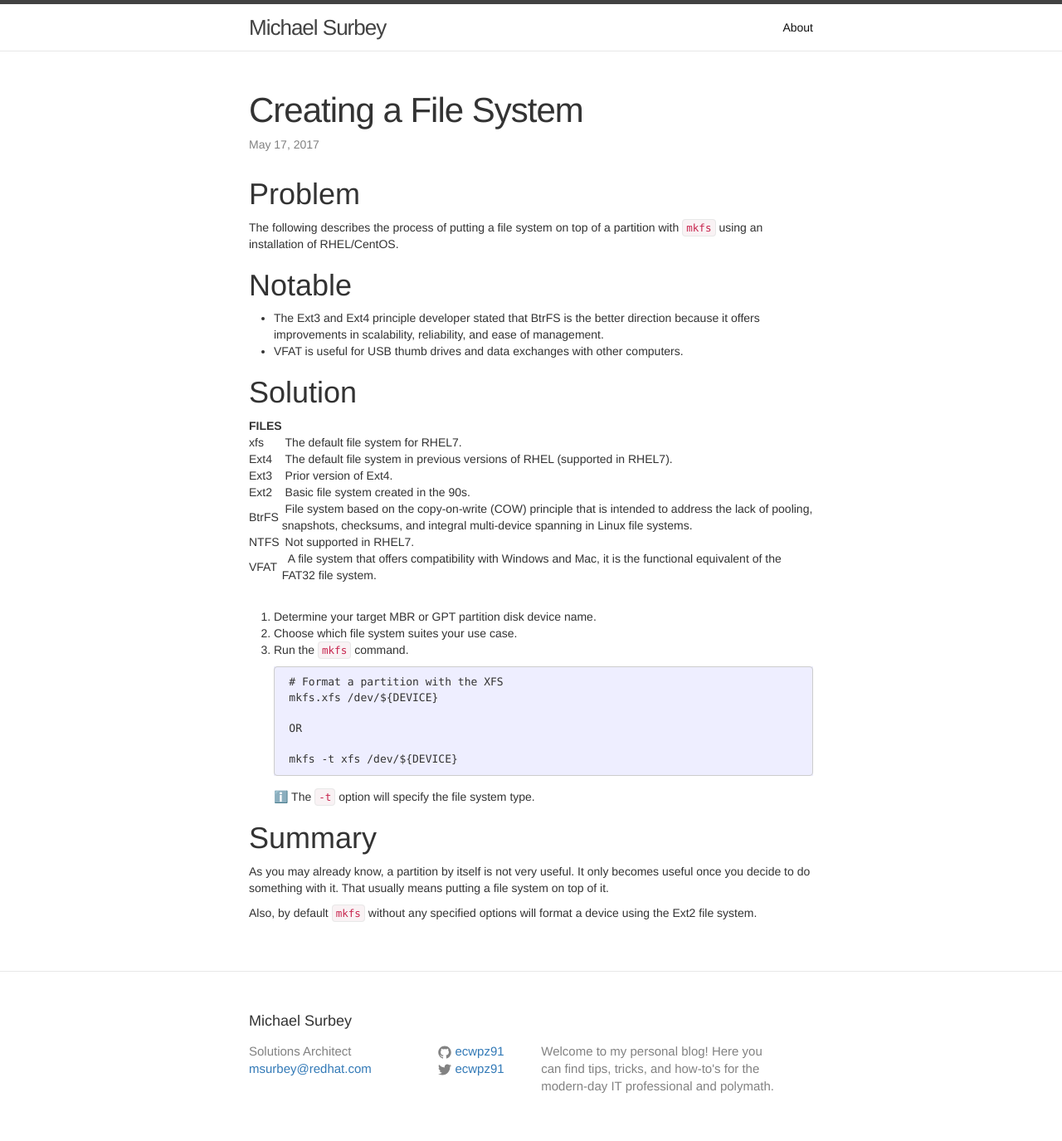
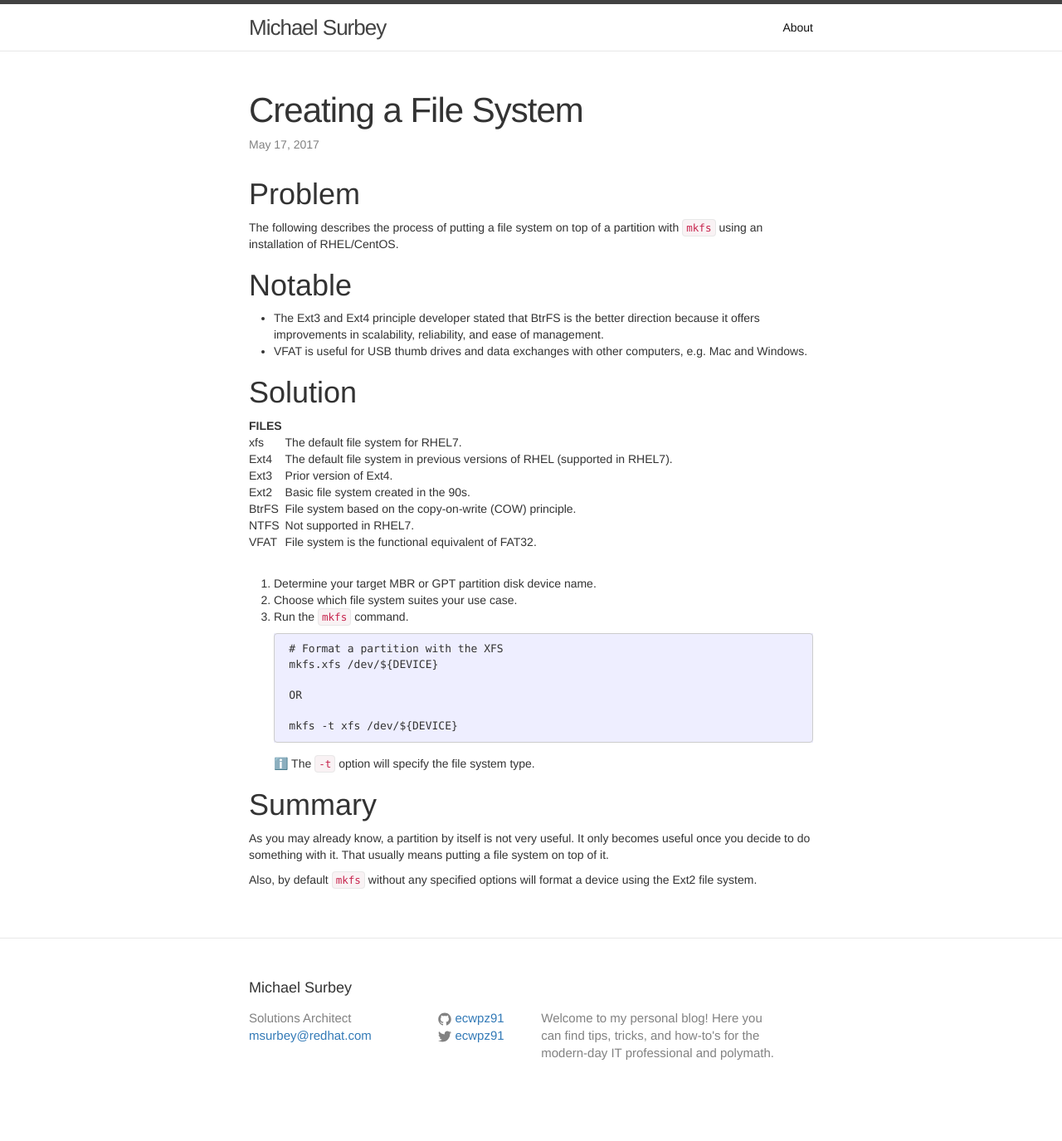
Before and after one commit to ecwpz91/ecwpz91.github.io, a Jekyll site: the page built from _posts/2017-05-17-Creating a File System.md, in a window 1280 px wide. Shown: the whole page at 83% size. Built offline with Jekyll 4.4.1, drawn with Linux system fonts in a browser that asks for light colours; nearby versions of some CDN libraries; emoji names are drawn with the system emoji font; after the commit the page ends 1335 px from its top, so only the background shows below that.

Commit message:
Fixed formatting

```diff
--- a/_posts/2017-05-17-Creating a File System.md
+++ b/_posts/2017-05-17-Creating a File System.md
@@ -20,9 +20,9 @@
 Ext4   | &nbsp;The default file system in previous versions of RHEL (supported in RHEL7).
 Ext3   | &nbsp;Prior version of Ext4.
 Ext2   | &nbsp;Basic file system created in the 90s.
-BtrFS  | &nbsp;File system based on the copy-on-write (COW) principle that is intended to address the lack of pooling, snapshots, checksums, and integral multi-device spanning in Linux file systems.
+BtrFS  | &nbsp;File system based on the copy-on-write (COW) principle.
 NTFS   | &nbsp;Not supported in RHEL7.
-VFAT   | &nbsp; A file system that offers compatibility with Windows and Mac, it is the functional equivalent of the FAT32 file system.
+VFAT   | &nbsp;File system is the functional equivalent of FAT32.
 
 <br/>
 1. Determine your target MBR or GPT partition disk device name.
```
Also changed, not shown: other parts of _posts/2017-05-17-Creating a File System.md (+1 -1 lines).
